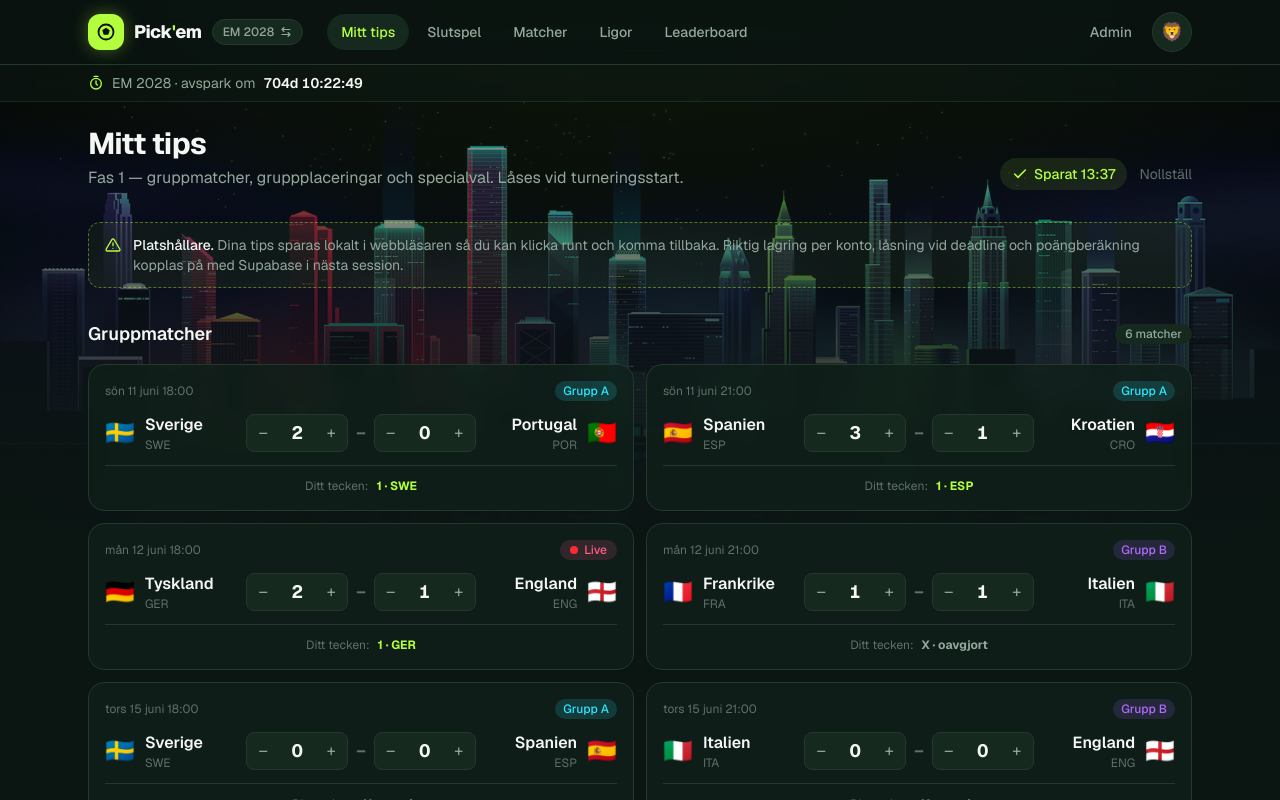
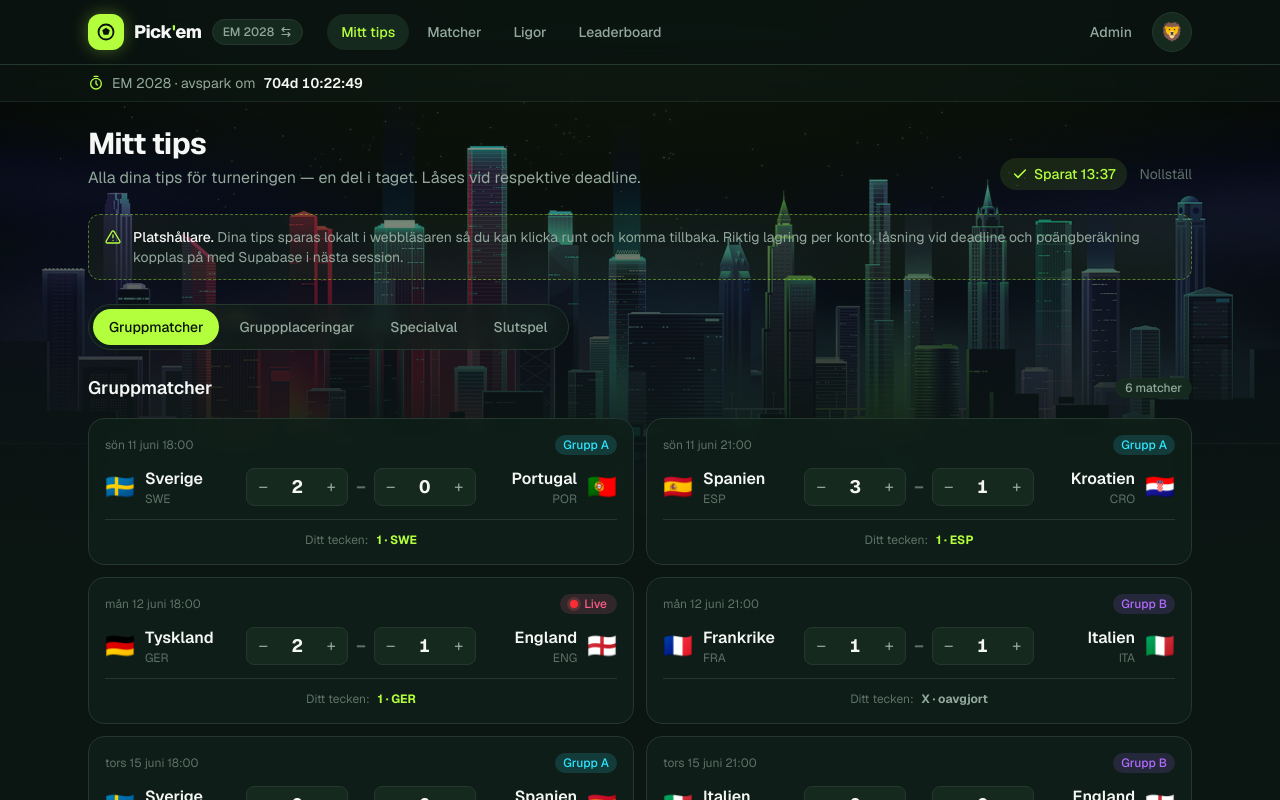
Before and after one commit to calle2200/fotbollstipset, a Next.js app: page /mitt-tips in a window 1280 px wide. Shown: the top 800 px of the page. Built offline with nearby package versions, Linux system fonts and the light colour scheme.

Commit message:
Ändrade struktur för Mitt Tips

```diff
--- a/src/app/(app)/mitt-tips/page.tsx
+++ b/src/app/(app)/mitt-tips/page.tsx
@@ -1,21 +1,24 @@
 import { PageHeader } from "@/components/ui/PageHeader";
-import { Badge } from "@/components/ui/Badge";
 import { StubNotice } from "@/components/ui/StubNotice";
-import { MatchPicker } from "@/components/tips/MatchPicker";
-import { GroupOrder } from "@/components/tips/GroupOrder";
-import { SpecialPicks } from "@/components/tips/SpecialPicks";
 import { SaveStatus } from "@/components/tips/SaveStatus";
-import { matches, teams } from "@/lib/mock/data";
+import { TipsTabs } from "@/components/tips/TipsTabs";
 
-export default function MittTipsPage() {
-  const groupMatches = matches.filter((m) => m.stage === "group");
-  const groups = [...new Set(teams.map((t) => t.group))];
+type TabId = "gruppmatcher" | "placeringar" | "specialval" | "slutspel";
+const validTabs: TabId[] = ["gruppmatcher", "placeringar", "specialval", "slutspel"];
+
+export default async function MittTipsPage({
+  searchParams,
+}: {
+  searchParams: Promise<{ del?: string }>;
+}) {
+  const { del } = await searchParams;
+  const initialTab: TabId = validTabs.includes(del as TabId) ? (del as TabId) : "gruppmatcher";
 
   return (
-    <div className="space-y-8">
+    <div className="space-y-6">
       <PageHeader
         title="Mitt tips"
-        subtitle="Fas 1 — gruppmatcher, gruppplaceringar och specialval. Låses vid turneringsstart."
+        subtitle="Alla dina tips för turneringen — en del i taget. Låses vid respektive deadline."
         action={<SaveStatus />}
       />
 
@@ -25,37 +28,7 @@ export default function MittTipsPage() {
         poängberäkning kopplas på med Supabase i nästa session.
       </StubNotice>
 
-      {/* Gruppmatcher */}
-      <section className="space-y-4">
-        <div className="flex items-center justify-between">
-          <h2 className="text-lg font-semibold text-ink">Gruppmatcher</h2>
-          <Badge tone="muted">{groupMatches.length} matcher</Badge>
-        </div>
-        <div className="grid gap-3 md:grid-cols-2">
-          {groupMatches.map((m) => (
-            <MatchPicker key={m.id} match={m} />
-          ))}
-        </div>
-      </section>
-
-      {/* Gruppplaceringar */}
-      <section className="space-y-4">
-        <h2 className="text-lg font-semibold text-ink">Gruppplaceringar</h2>
-        <div className="grid gap-4 md:grid-cols-2">
-          {groups.map((g) => (
-            <GroupOrder key={g} group={g} />
-          ))}
-        </div>
-      </section>
-
-      {/* Specialval */}
-      <section className="space-y-4">
-        <div className="flex items-center justify-between">
-          <h2 className="text-lg font-semibold text-ink">Specialval</h2>
-          <Badge tone="gold">Max 620 p</Badge>
-        </div>
-        <SpecialPicks />
-      </section>
+      <TipsTabs initialTab={initialTab} />
     </div>
   );
 }
--- a/src/app/(app)/slutspel/page.tsx
+++ b/src/app/(app)/slutspel/page.tsx
@@ -1,69 +1,7 @@
-import { PageHeader } from "@/components/ui/PageHeader";
-import { Badge, LiveDot } from "@/components/ui/Badge";
-import { StubNotice } from "@/components/ui/StubNotice";
-import { MatchPicker } from "@/components/tips/MatchPicker";
-import { SaveStatus } from "@/components/tips/SaveStatus";
-import { knockoutRounds } from "@/lib/mock/data";
-import type { Match } from "@/lib/mock/data";
+import { redirect } from "next/navigation";
 
-const statusMeta = {
-  open: { tone: "brand" as const, label: "Öppen för tips" },
-  locked: { tone: "muted" as const, label: "Låst" },
-  upcoming: { tone: "muted" as const, label: "Ej lottad" },
-};
-
-export default function SlutspelPage() {
-  return (
-    <div className="space-y-8">
-      <PageHeader
-        title="Slutspelstips"
-        subtitle="Fas 2 — varje runda öppnas när matcherna blir kända och låses vid rundans start."
-        action={<SaveStatus />}
-      />
-
-      <StubNotice>
-        Rundor öppnas/låses automatiskt när lottning och resultat finns. Den
-        logiken kopplas in med API och deadlines i nästa session.
-      </StubNotice>
-
-      <div className="space-y-6">
-        {knockoutRounds.map((round) => {
-          const meta = statusMeta[round.status];
-          return (
-            <section key={round.id} className="space-y-3">
-              <div className="flex items-center justify-between">
-                <div className="flex items-center gap-3">
-                  <h2 className="text-lg font-semibold text-ink">{round.name}</h2>
-                  <Badge tone={meta.tone}>
-                    {round.status === "open" && <LiveDot />}
-                    {meta.label}
-                  </Badge>
-                </div>
-              </div>
-
-              {round.matches.length > 0 ? (
-                <div className="grid gap-3 md:grid-cols-2">
-                  {round.matches.map((km) => {
-                    const match: Match = {
-                      id: km.id,
-                      stage: round.id as Match["stage"],
-                      home: km.home,
-                      away: km.away,
-                      kickoff: km.kickoff,
-                      status: "scheduled",
-                    };
-                    return <MatchPicker key={km.id} match={match} />;
-                  })}
-                </div>
-              ) : (
-                <div className="rounded-[var(--radius-card)] border border-dashed border-border bg-surface/40 px-5 py-8 text-center text-sm text-faint">
-                  Matcherna är inte kända ännu — öppnas efter föregående runda.
-                </div>
-              )}
-            </section>
-          );
-        })}
-      </div>
-    </div>
-  );
+// Slutspel bor nu som en flik under Mitt tips. Behåll rutten som omdirigering
+// så gamla länkar/bokmärken fortsätter fungera.
+export default function SlutspelRedirect() {
+  redirect("/mitt-tips?del=slutspel");
 }
--- /dev/null
+++ b/src/components/tips/KnockoutRounds.tsx
@@ -0,0 +1,57 @@
+import { Badge, LiveDot } from "@/components/ui/Badge";
+import { StubNotice } from "@/components/ui/StubNotice";
+import { MatchPicker } from "@/components/tips/MatchPicker";
+import { knockoutRounds } from "@/lib/mock/data";
+import type { Match } from "@/lib/mock/data";
+
+const statusMeta = {
+  open: { tone: "brand" as const, label: "Öppen för tips" },
+  locked: { tone: "muted" as const, label: "Låst" },
+  upcoming: { tone: "muted" as const, label: "Ej lottad" },
+};
+
+export function KnockoutRounds() {
+  return (
+    <div className="space-y-6">
+      <StubNotice>
+        Rundor öppnas/låses automatiskt när lottning och resultat finns. Den
+        logiken kopplas in med API och deadlines i nästa session.
+      </StubNotice>
+
+      {knockoutRounds.map((round) => {
+        const meta = statusMeta[round.status];
+        return (
+          <section key={round.id} className="space-y-3">
+            <div className="flex items-center gap-3">
+              <h3 className="text-lg font-semibold text-ink">{round.name}</h3>
+              <Badge tone={meta.tone}>
+                {round.status === "open" && <LiveDot />}
+                {meta.label}
+              </Badge>
+            </div>
+
+            {round.matches.length > 0 ? (
+              <div className="grid gap-3 md:grid-cols-2">
+                {round.matches.map((km) => {
+                  const match: Match = {
+                    id: km.id,
+                    stage: round.id as Match["stage"],
+                    home: km.home,
+                    away: km.away,
+                    kickoff: km.kickoff,
+                    status: "scheduled",
+                  };
+                  return <MatchPicker key={km.id} match={match} />;
+                })}
+              </div>
+            ) : (
+              <div className="rounded-[var(--radius-card)] border border-dashed border-border bg-surface/40 px-5 py-8 text-center text-sm text-faint">
+                Matcherna är inte kända ännu — öppnas efter föregående runda.
+              </div>
+            )}
+          </section>
+        );
+      })}
+    </div>
+  );
+}
--- /dev/null
+++ b/src/components/tips/TipsTabs.tsx
@@ -0,0 +1,97 @@
+"use client";
+
+import { useState } from "react";
+import { Badge } from "@/components/ui/Badge";
+import { MatchPicker } from "@/components/tips/MatchPicker";
+import { GroupOrder } from "@/components/tips/GroupOrder";
+import { SpecialPicks } from "@/components/tips/SpecialPicks";
+import { KnockoutRounds } from "@/components/tips/KnockoutRounds";
+import { matches, teams } from "@/lib/mock/data";
+import { cn } from "@/lib/cn";
+
+type TabId = "gruppmatcher" | "placeringar" | "specialval" | "slutspel";
+
+const tabs: { id: TabId; label: string }[] = [
+  { id: "gruppmatcher", label: "Gruppmatcher" },
+  { id: "placeringar", label: "Gruppplaceringar" },
+  { id: "specialval", label: "Specialval" },
+  { id: "slutspel", label: "Slutspel" },
+];
+
+export function TipsTabs({ initialTab = "gruppmatcher" }: { initialTab?: TabId }) {
+  const [active, setActive] = useState<TabId>(initialTab);
+
+  const groupMatches = matches.filter((m) => m.stage === "group");
+  const groups = [...new Set(teams.map((t) => t.group))];
+
+  return (
+    <div className="space-y-6">
+      {/* Flikrad */}
+      <div className="-mx-4 overflow-x-auto px-4 sm:mx-0 sm:px-0">
+        <div className="inline-flex gap-1 rounded-full border border-border bg-surface/60 p-1 backdrop-blur-sm">
+          {tabs.map((tab) => (
+            <button
+              key={tab.id}
+              type="button"
+              onClick={() => setActive(tab.id)}
+              className={cn(
+                "shrink-0 rounded-full px-4 py-2 text-sm font-medium transition-colors",
+                active === tab.id
+                  ? "bg-brand text-[#08120b]"
+                  : "text-muted hover:text-ink",
+              )}
+            >
+              {tab.label}
+            </button>
+          ))}
+        </div>
+      </div>
+
+      {/* Innehåll per flik */}
+      {active === "gruppmatcher" && (
+        <section className="space-y-4">
+          <div className="flex items-center justify-between">
+            <h2 className="text-lg font-semibold text-ink">Gruppmatcher</h2>
+            <Badge tone="muted">{groupMatches.length} matcher</Badge>
+          </div>
+          <div className="grid gap-3 md:grid-cols-2">
+            {groupMatches.map((m) => (
+              <MatchPicker key={m.id} match={m} />
+            ))}
+          </div>
+        </section>
+      )}
+
+      {active === "placeringar" && (
+        <section className="space-y-4">
+          <h2 className="text-lg font-semibold text-ink">Gruppplaceringar</h2>
+          <div className="grid gap-4 md:grid-cols-2">
+            {groups.map((g) => (
+              <GroupOrder key={g} group={g} />
+            ))}
+          </div>
+        </section>
+      )}
+
+      {active === "specialval" && (
+        <section className="space-y-4">
+          <div className="flex items-center justify-between">
+            <h2 className="text-lg font-semibold text-ink">Specialval</h2>
+            <Badge tone="gold">Max 620 p</Badge>
+          </div>
+          <SpecialPicks />
+        </section>
+      )}
+
+      {active === "slutspel" && (
+        <section className="space-y-4">
+          <div className="flex items-center justify-between">
+            <h2 className="text-lg font-semibold text-ink">Slutspel</h2>
+            <Badge tone="muted">Fas 2</Badge>
+          </div>
+          <KnockoutRounds />
+        </section>
+      )}
+    </div>
+  );
+}
--- a/src/lib/nav.ts
+++ b/src/lib/nav.ts
@@ -19,12 +19,6 @@ export const primaryNav: NavItem[] = [
     label: "Mitt tips",
     short: "Tips",
     icon: "M9 11l3 3L22 4M21 12v7a2 2 0 0 1-2 2H5a2 2 0 0 1-2-2V5a2 2 0 0 1 2-2h11",
-  },
-  {
-    href: "/slutspel",
-    label: "Slutspel",
-    short: "Slutspel",
-    icon: "M8 21h8M12 17v4M7 4h10v4a5 5 0 0 1-10 0V4zM17 5h3v2a3 3 0 0 1-3 3M7 5H4v2a3 3 0 0 0 3 3",
   },
   {
     href: "/matcher",
```
